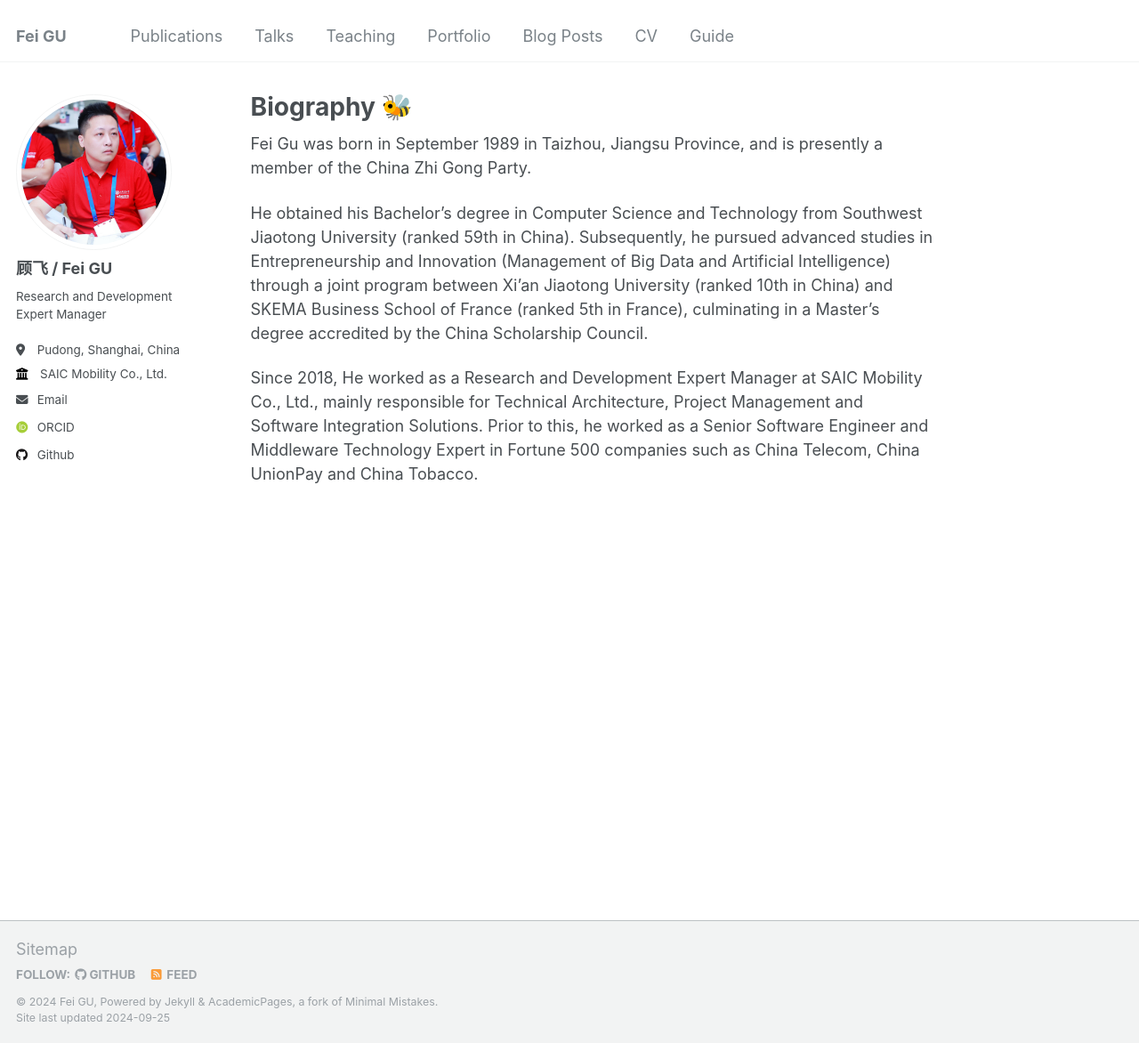
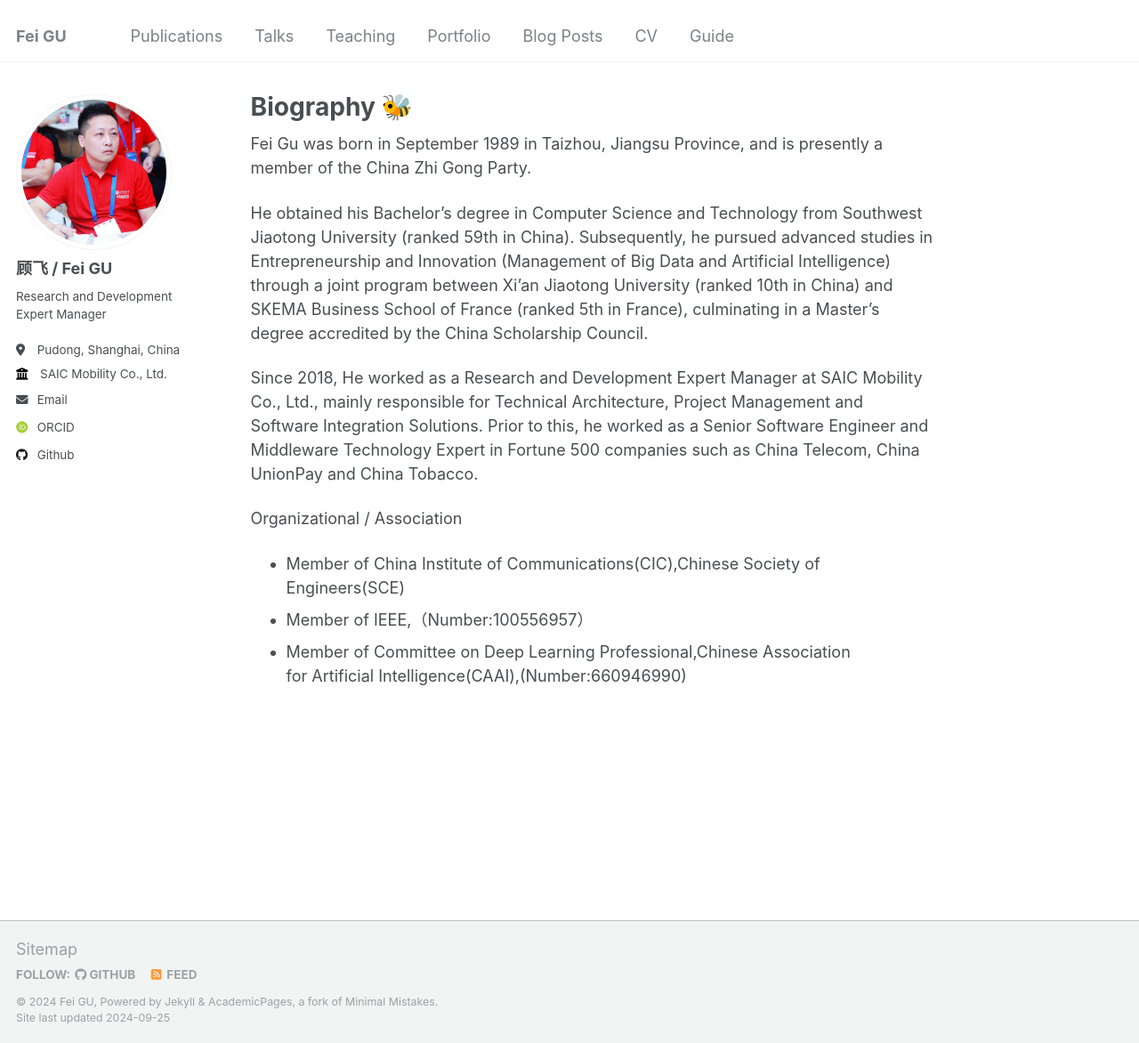
Before and after one commit to rongmax-gufei/rongmax-gufei.github.io, a Jekyll site: the page built from _pages/about.md, in a window 1280 px wide and 1172 px high. Shown: the whole window at 89% size. Built offline with Jekyll 4.4.1, drawn with Linux system fonts in a browser that asks for light colours; some web fonts are replaced.

Commit message:
Update about.md

```diff
--- a/_pages/about.md
+++ b/_pages/about.md
@@ -12,3 +12,8 @@ Fei Gu was born in September 1989 in Taizhou, Jiangsu Province, and is presently
 He obtained his Bachelor's degree in Computer Science and Technology from Southwest Jiaotong University (ranked 59th in China). Subsequently, he pursued advanced studies in Entrepreneurship and Innovation (Management of Big Data and Artificial Intelligence) through a joint program between Xi'an Jiaotong University (ranked 10th in China) and SKEMA Business School of France (ranked 5th in France), culminating in a Master's degree accredited by the China Scholarship Council.
 
 Since 2018, He worked as a Research and Development Expert Manager at SAIC Mobility Co., Ltd., mainly responsible for Technical Architecture, Project Management and Software Integration Solutions. Prior to this, he worked as a Senior Software Engineer and Middleware Technology Expert in Fortune 500 companies such as China Telecom, China UnionPay and China Tobacco.
+
+Organizational / Association
+- Member of China Institute of Communications(CIC),Chinese Society of Engineers(SCE)
+- Member of IEEE,（Number:100556957）
+- Member of Committee on Deep Learning Professional,Chinese Association for Artificial Intelligence(CAAI),(Number:660946990)
```
